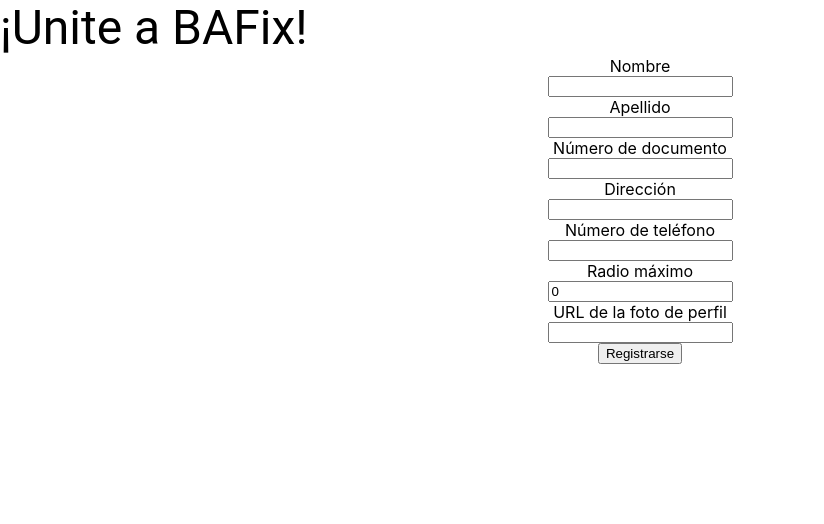
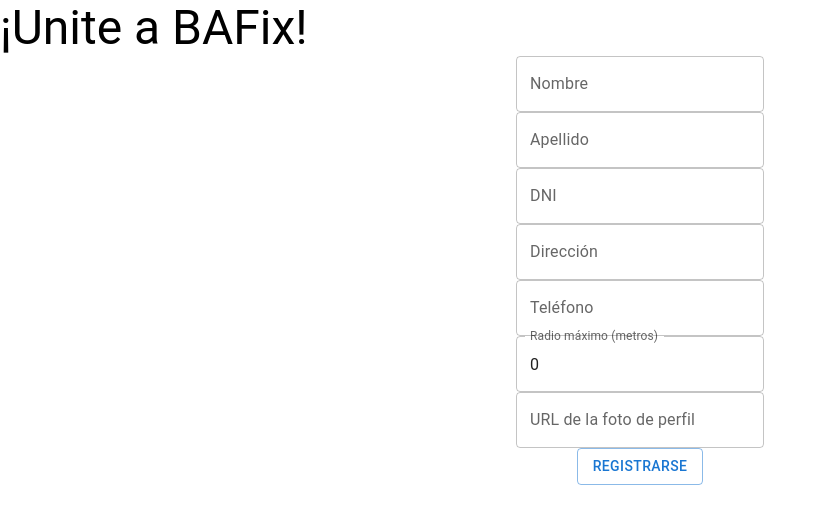
Before and after one commit to fiubyte/bafix-web, a React (Create React App) app: page / in a window 1280 px wide. Shown: the top 524 px of the page, without its empty margins (0-824 px from the left). Built offline with nearby package versions, Linux system fonts and the light colour scheme.

Commit message:
fiubyte/.github#1 update RegisterForm with TextField

```diff
--- a/src/components/RegisterForm/RegisterForm.css
+++ b/src/components/RegisterForm/RegisterForm.css
@@ -6,3 +6,8 @@
   width: 100%;
   height: 100%;
 }
+
+.RegisterForm-input {
+  margin-bottom: 1.5rem;
+  min-width: 20rem;
+}
--- a/src/components/RegisterForm/RegisterForm.tsx
+++ b/src/components/RegisterForm/RegisterForm.tsx
@@ -1,5 +1,6 @@
 import {useFormik} from "formik";
 import "./RegisterForm.css";
+import {Button, TextField} from "@mui/material";
 
 const RegisterForm = () => {
   const formik = useFormik({
@@ -18,57 +19,71 @@
   });
 
   return (
-    <form onSubmit={formik.handleSubmit} className={"RegisterForm"}>
-      <label htmlFor="name">Nombre</label>
-      <input
+    <form onSubmit={formik.handleSubmit} className={"RegisterForm"} noValidate autoComplete={"off"}>
+      <TextField
+        label={"Nombre"}
+        variant="outlined"
         type="text"
         name="name"
         value={formik.values.name}
         onChange={formik.handleChange}
+        className={"RegisterForm-input"}
       />
-      <label htmlFor="surname">Apellido</label>
-      <input
+      <TextField
+        label={"Apellido"}
+        variant="outlined"
         type="text"
         name="surname"
         value={formik.values.surname}
         onChange={formik.handleChange}
+        className={"RegisterForm-input"}
       />
-      <label htmlFor="document_number">Número de documento</label>
-      <input
+      <TextField
+        label={"DNI"}
+        variant="outlined"
         type="text"
         name="document_number"
         value={formik.values.document_number}
         onChange={formik.handleChange}
+        className={"RegisterForm-input"}
       />
-      <label htmlFor="address">Dirección</label>
-      <input
+      <TextField
+        label={"Dirección"}
+        variant="outlined"
         type="text"
         name="address"
         value={formik.values.address}
         onChange={formik.handleChange}
+        className={"RegisterForm-input"}
       />
-      <label htmlFor="phone_number">Número de teléfono</label>
-      <input
+      <TextField
+        label={"Teléfono"}
+        variant="outlined"
         type="text"
         name="phone_number"
         value={formik.values.phone_number}
         onChange={formik.handleChange}
+        className={"RegisterForm-input"}
       />
-      <label htmlFor="max_radius">Radio máximo</label>
-      <input
+      <TextField
+        label={"Radio máximo (metros)"}
+        variant="outlined"
         type="number"
         name="max_radius"
         value={formik.values.max_radius}
         onChange={formik.handleChange}
+        className={"RegisterForm-input"}
       />
-      <label htmlFor="profile_photo_url">URL de la foto de perfil</label>
-      <input
+      <TextField
+        label={"URL de la foto de perfil"}
+        variant="outlined"
         type="text"
         name="profile_photo_url"
         value={formik.values.profile_photo_url}
         onChange={formik.handleChange}
+        className={"RegisterForm-input"}
       />
-      <button type="submit">Registrarse</button>
+      <Button variant={"outlined"} type="submit">Registrarse</Button>
     </form>
   );
 }
--- a/src/styles/themes.tsx
+++ b/src/styles/themes.tsx
@@ -1,14 +1,6 @@
 import {createTheme} from "@mui/material";
 
 const mainTheme = createTheme({
-  palette: {
-    primary: {
-      main: '#ffffff',
-    },
-    background: {
-      default: '#000000',
-    }
-  },
   typography: {
     h1: {
       fontWeight: "bold",
```
